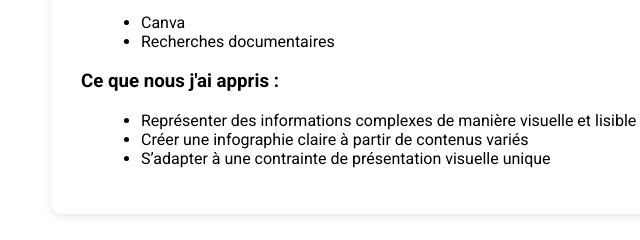
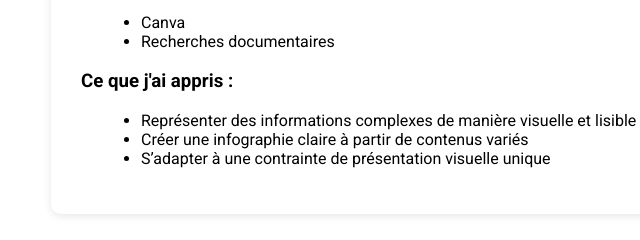
Before and after one commit to louislemerlus/louislemerlus.github.io, a plain HTML site: page Mes Projets/Charbon.html in a window 1280 px wide. Shown: the part 1157-1397 px from the top of the page, 109-749 px from the left. Drawn offline with Linux system fonts and the light colour scheme.

Commit message:
Update Charbon.html

```diff
--- a/Mes Projets/Charbon.html
+++ b/Mes Projets/Charbon.html
@@ -153,7 +153,7 @@ body.dark-mode {
 <li>Canva</li>
 <li>Recherches documentaires</li>
 </ul>
-<h3>Ce que nous j'ai appris :</h3>
+<h3>Ce que j'ai appris :</h3>
 <ul>
 <li>Représenter des informations complexes de manière visuelle et lisible</li>
 <li>Créer une infographie claire à partir de contenus variés</li>
```
